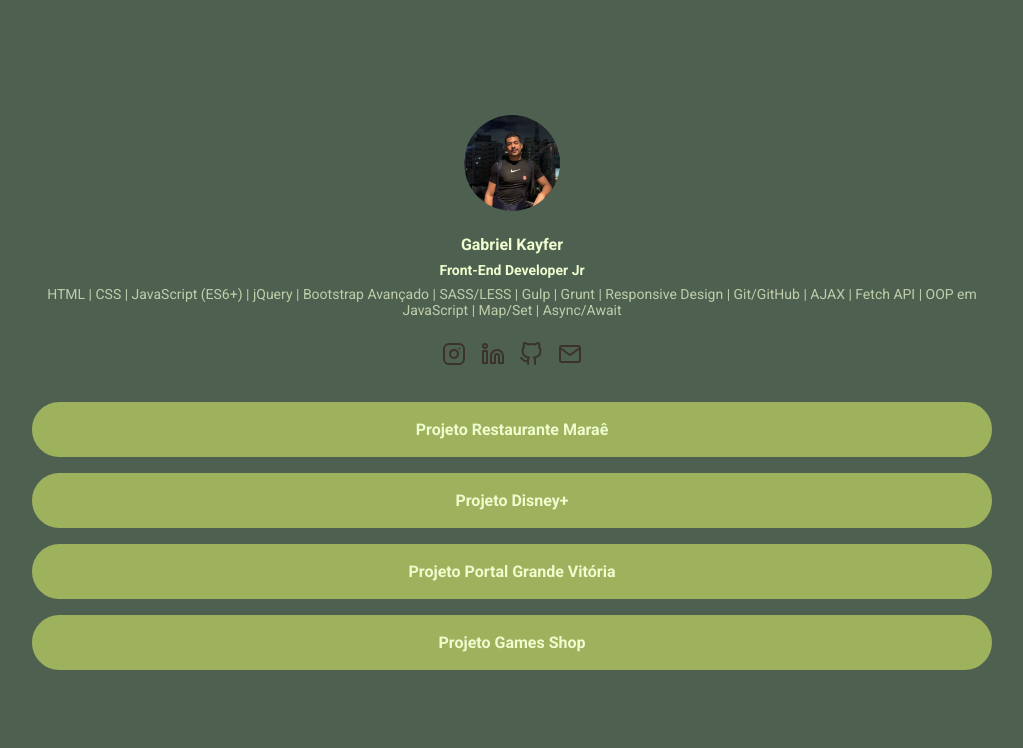
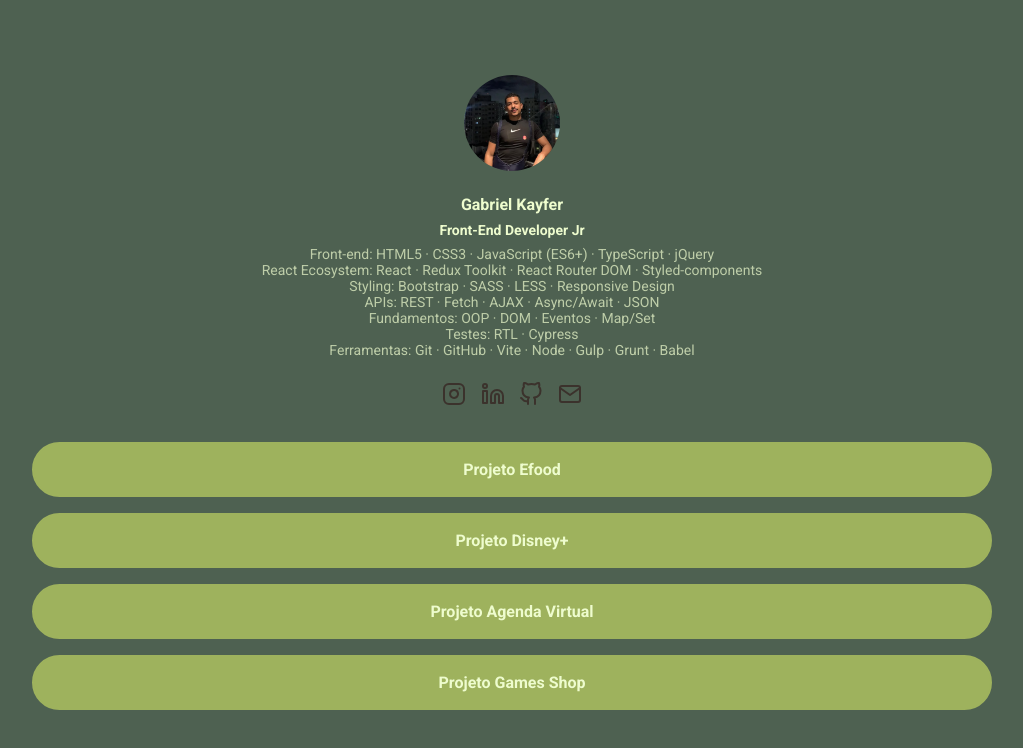
Before and after one commit to GabrielKayfer/exercicio_less, a website: page index.html in a window 1280 px wide. Shown: the whole page, without its empty margins (128-1151 px from the left). Drawn offline with Linux system fonts and the light colour scheme.

Commit message:
Alteração nos projetos

```diff
--- a/index.html
+++ b/index.html
@@ -18,7 +18,13 @@
                 <h1 class="profile-bio-name">Gabriel Kayfer</h1>
                 <h2 class="profile-bio-subtitle"> Front-End Developer Jr</h2>
                 <p class="profile-bio-description">
-        HTML | CSS | JavaScript (ES6+) | jQuery | Bootstrap Avançado | SASS/LESS | Gulp | Grunt | Responsive Design | Git/GitHub | AJAX | Fetch API | OOP em JavaScript | Map/Set | Async/Await
+                    Front-end: HTML5 · CSS3 · JavaScript (ES6+) · TypeScript · jQuery </br>
+                    React Ecosystem: React · Redux Toolkit · React Router DOM · Styled-components </br>
+                    Styling: Bootstrap · SASS · LESS · Responsive Design </br>
+                    APIs: REST · Fetch · AJAX · Async/Await · JSON </br>
+                    Fundamentos: OOP · DOM · Eventos · Map/Set </br>
+                    Testes: RTL · Cypress </br>
+                    Ferramentas: Git · GitHub · Vite · Node · Gulp · Grunt · Babel </br>
                 </p>
             </div>
         </header>
@@ -49,8 +55,8 @@
         <nav>
             <ul class="projects-list">
                 <li class="projects-list-item">
-                    <a href="https://projeto3-eight-theta.vercel.app/">
-                        Projeto Restaurante Maraê
+                    <a href="https://efood-eight-pi-59.vercel.app/">
+                        Projeto Efood
                     </a>
                 </li>
                 <li class="projects-list-item">
@@ -59,8 +65,8 @@
                     </a>
                 </li>
                 <li class="projects-list-item">
-                    <a href="https://exercicio-bootstrap-three-gamma.vercel.app/">
-                        Projeto Portal Grande Vitória
+                    <a href="https://agenda-virtual-eta.vercel.app/">
+                        Projeto Agenda Virtual
                     </a>
                 </li>
                 <li class="projects-list-item">
```
